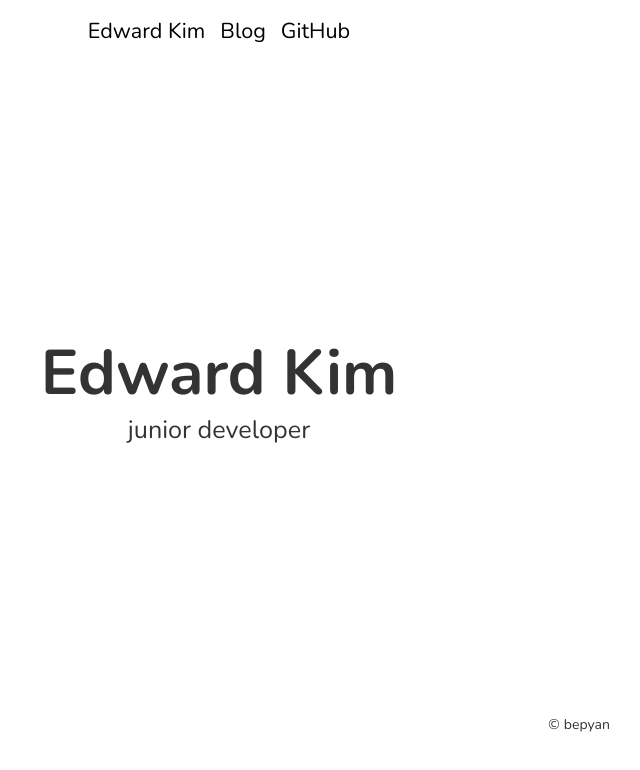
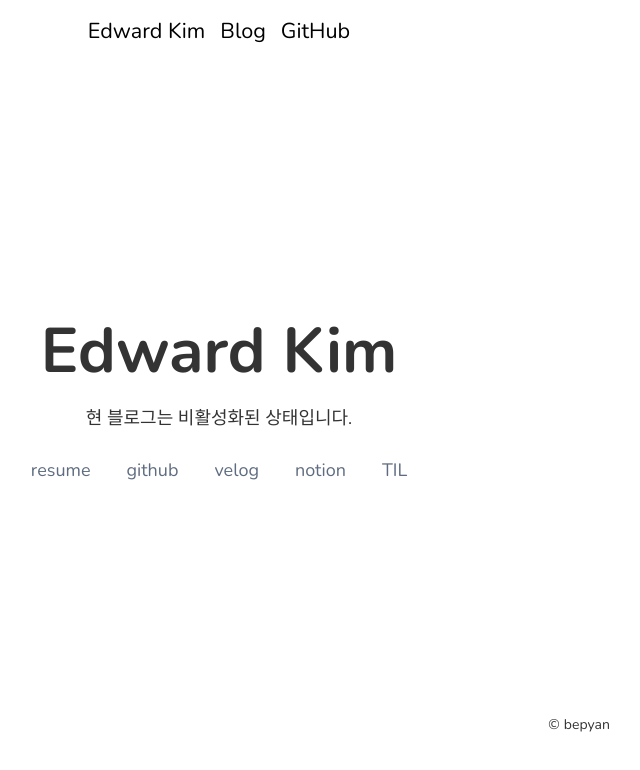
Before and after one commit to bepyan/legacy, a Gatsby site: page / in a window 1280 px wide. Shown: the whole page, without its empty margins (421-1061 px from the left). Built offline with nearby package versions, Linux system fonts and the light colour scheme; Gatsby itself is replaced by a stand-in of ours; a small style sheet from the web is missing.

Commit message:
feat. edit home

```diff
--- a/gatsby-config.js
+++ b/gatsby-config.js
@@ -1,7 +1,7 @@
 module.exports = {
   siteMetadata: {
     title: `Edward Kim`,
-    subtitle: `junior developer`,
+    subtitle: `frontend developer`,
     description: `A minimal coding blog starter build with Gatsbyjs.`,
     author: `@bepyan`,
     siteUrl: `https://bepyan.github.io`,
--- a/src/pages/index.js
+++ b/src/pages/index.js
@@ -22,7 +22,34 @@ const LandingPage = () => (
         <OuterContainer>
           <div>
             <NameHeader>{data.site.siteMetadata.title}</NameHeader>
-            <Description>{data.site.siteMetadata.subtitle}</Description>
+
+            <Content>
+              <p>현 블로그는 비활성화된 상태입니다.</p>
+              <a
+                href="https://bepyan.notion.site/Frontend-Developer-69fd245161734c1793e8df78dffe705c"
+                target="_blank"
+              >
+                resume
+              </a>
+              <a href="https://github.com/bepyan" target="_blank">
+                github
+              </a>
+              <a href="https://velog.io/@bepyan" target="_blank">
+                velog
+              </a>
+              <a
+                href="https://bepyan.notion.site/GET-START-de49308c21884e8a8037829b0c156931"
+                target="_blank"
+              >
+                notion
+              </a>
+              <a
+                href="https://bepyan.notion.site/2fcb69da90cd448fa074a9cda0ee0b29?v=ba83381b66d34c64974f82cb38825339"
+                target="_blank"
+              >
+                TIL
+              </a>
+            </Content>
           </div>
         </OuterContainer>
       )}
@@ -48,8 +75,12 @@ const NameHeader = styled.h1`
   margin-bottom: 0.5rem;
 `;
 
-const Description = styled.p`
-  padding: 0;
-  margin-bottom: 1rem;
-  font-size: 1.4rem;
+const Content = styled.div`
+  margin-top: 1rem;
+  a {
+    margin: 0 1rem;
+    :hover {
+      text-decoration: underline;
+    }
+  }
 `;
```
